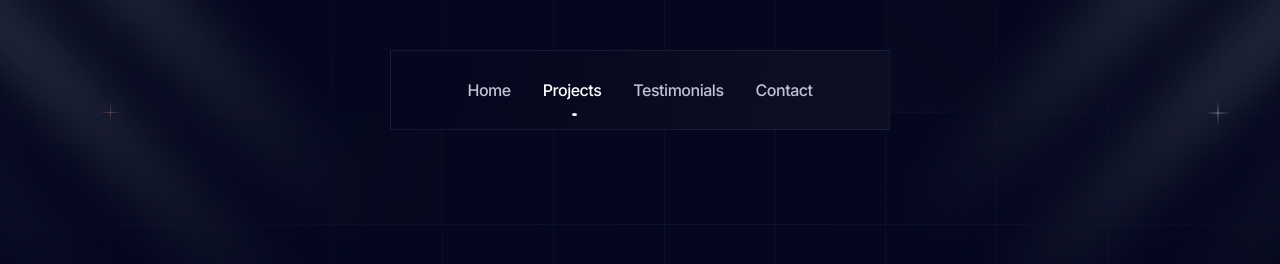
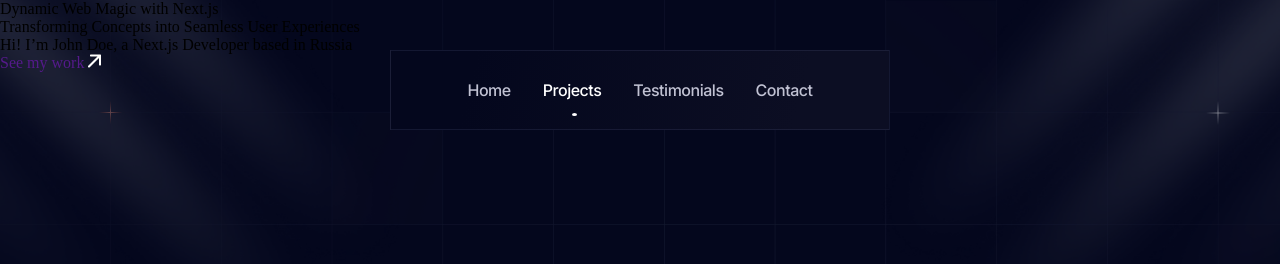
Before and after one commit to AzizMardonqulov/minemal-profil-website, a plain HTML site: page index.html in a window 1280 px wide. Shown: the top 264 px of the page. Drawn offline with Linux system fonts and the light colour scheme; a web font is replaced by a local one.

Commit message:
add html code baner part in home page

```diff
--- a/index.html
+++ b/index.html
@@ -22,6 +22,16 @@
                 </ul>
             </div>
         </div>
+        <div class="baner">
+            <div class="baner-lable">
+                <div class="baner-lable-1">Dynamic Web Magic with Next.js</div>
+                <div class="baner-lable-2">Transforming Concepts into Seamless User Experiences</div>
+                <div class="baner-lable-3">Hi! I’m John Doe, a Next.js Developer based in Russia</div>
+                <div class="baner-button">
+                    <a href="">See my work <img src="./img/baner/Arrow.png" alt="Baner-Img"></a>
+                </div>
+            </div>
+        </div>
     </div>
     <script src="./mean.js"></script>
 </body>
--- a/style.css
+++ b/style.css
@@ -33,6 +33,8 @@ body{
     display: flex;
     justify-content: center;
     padding-top: 50px;
+    position: fixed;
+    z-index: 100;
 }
 .hader-bg{
     position:absolute;
@@ -128,6 +130,6 @@ body{
 }
 @media only screen and (max-width:374px) {
     .navbar-in ul li a{
-        font-size: 0.7rem;
+        font-size: 0.7rem ;
     }
 }
```
Also changed, not shown: img/baner/Arrow.png (added).
